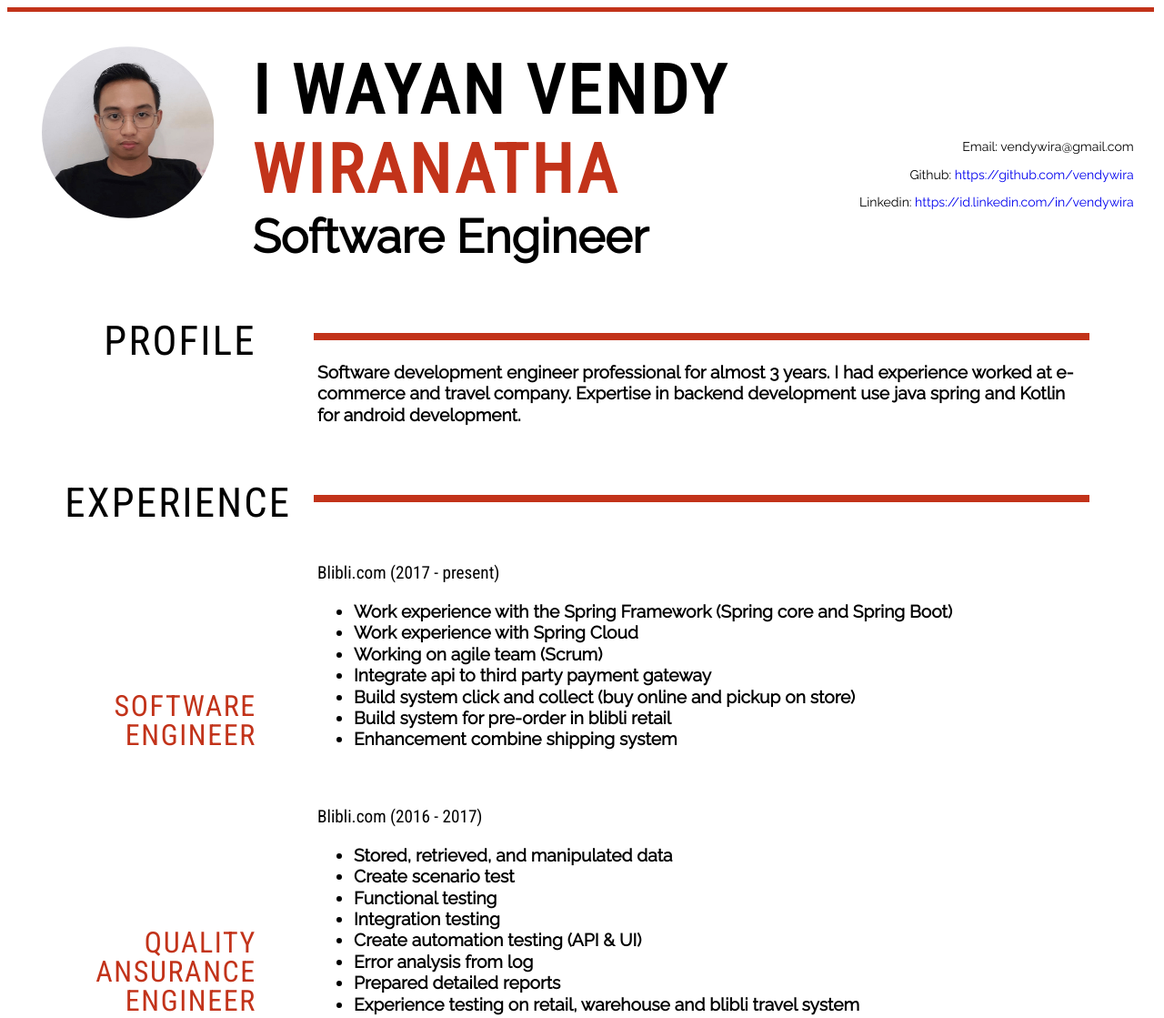
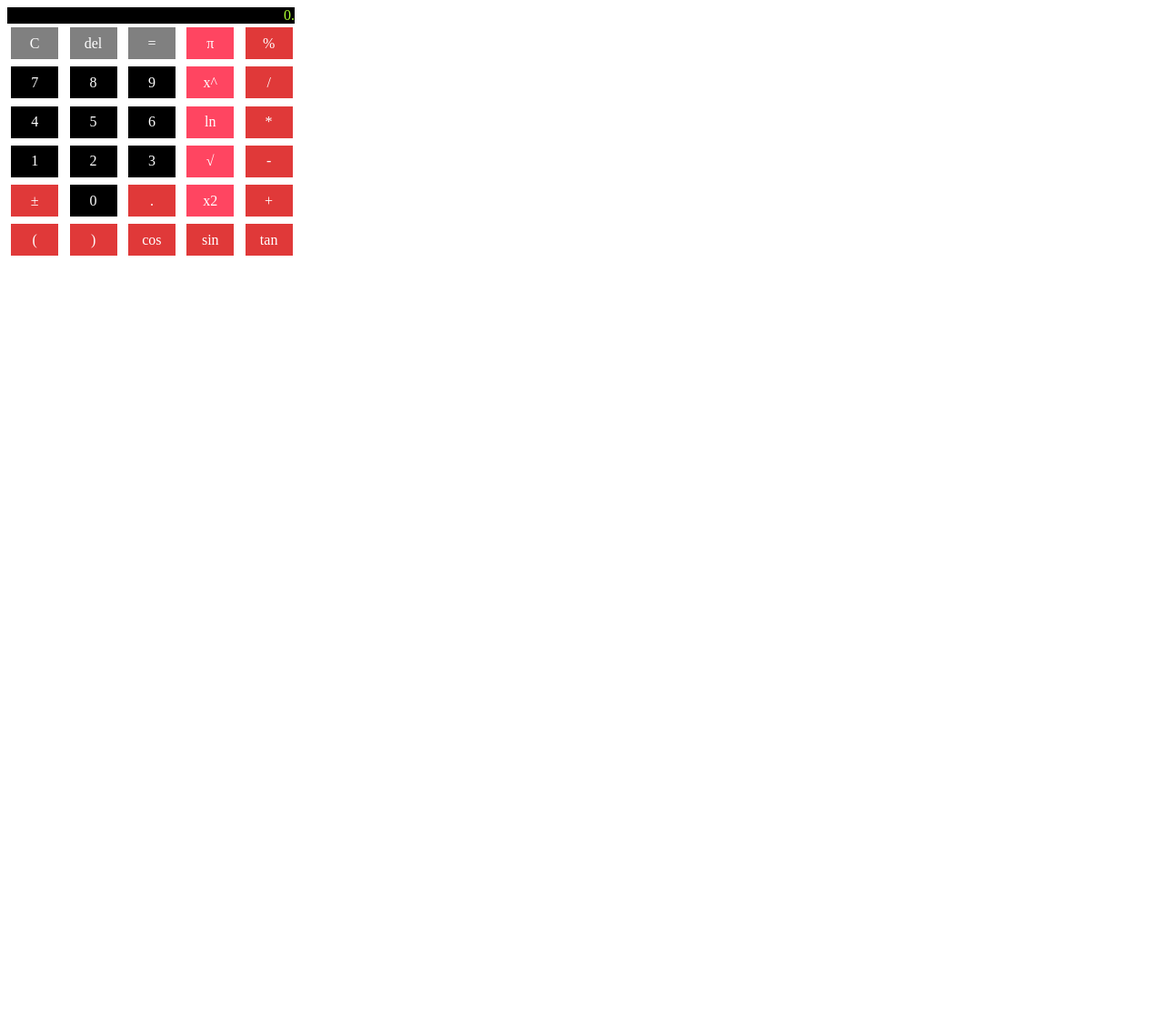
Before and after one commit to vendywira/devc-basic-js, a plain HTML site: page src/index.html in a window 1280 px wide. Shown: the top 1119 px of the page at 91% size. After the commit the page ends 800 px from the top, so only its background shows below. Drawn offline with Linux system fonts and the light colour scheme.

Commit message:
- add scss - add logic dom to define operator and number

```diff
--- a/src/assets/css/style.scss
+++ b/src/assets/css/style.scss
@@ -6,8 +6,10 @@ $red : #c2331a !default;
 $black : #000 !default;
 
 // font
-$raleway : "Raleway", sans-serif;
-$robotoCondesed: "Roboto Condensed", sans-serif;
+$raleway : "Raleway",
+sans-serif;
+$robotoCondesed: "Roboto Condensed",
+sans-serif;
 
 
 $singleGrid: 100/12;
@@ -56,131 +58,39 @@ $singleGrid: 100/12;
   &__md-12 {
     width: $singleGrid*12%;
   }
-
 }
 
-.element-header {
-  margin: 3%;
+.inline-block {
   display: inline-block;
+}
 
-  &__display_inline {
-    margin: 0px;
-    display: inline-block;
+.button {
+  padding: 2%;
+  height: 5%;
+  color: white;
+  margin: 1%;
+  text-align: center;
+
+  &--red {
+    background: rgb(224, 57, 57);
   }
 
-  &__line {
-    height: 5px;
-    background-color: $red;
-    width: 99.8%;
+  &--black {
+    background: #000;
   }
 
-  &__photo-profile {
-    width: 15%;
-    height: 15%;
-    border-radius: 50%;
+  &--orange {
+    background: #ff4561
   }
 
-  &__text {
-    font-family: $robotoCondesed;
-    text-transform: uppercase;
-    letter-spacing: 0.05em;
-    font-size: 5.8vw;
-    font-weight: 700;
-    margin-block-start: 0;
-    margin-block-end: 0;
-
-    &--black {
-      color: $black;
-    }
-
-    &--red {
-      color: $red;
-    }
-  }
-
-  &__job {
-    font-family: $raleway;
-    font-size: 4vw;
-    color: $black;
-    font-weight: bolder;
-    margin-block-start: 0;
-    margin-block-end: 0;
-  }
-
-  &__contact {
-    text-align: right;
-    font-size: 1.1vw;
-    font-family: $raleway;
-    float: right;
-    margin-right: 0px;
-    padding: 10% 2% 10% 0px;
+  &--grey {
+    background: grey;
   }
 }
 
-.element-body {
-  margin-right: 5%;
-  color: $black;
-  &__text {
-    &__title {
-      letter-spacing: 0.05em;
-      font-size: 3.5vw;
-      text-align: right;
-      text-transform: uppercase;
-      font-family: $robotoCondesed;
-      transform-origin: left top;
-      line-height: 1;
-      margin-left: 0px;
-      margin-block-end: 0px;
-      margin-block-start: 0px;
-      display: inline-block;
-      margin-left: 5%;
-
-      &--red {
-        font-size: 2.5vw;
-        color: $red;
-      }
-
-      &--bold {
-        font-weight: 500;
-        font-family: $robotoCondesed;
-        margin: 5% 0px 0px;
-      }
-    }
-
-    &__content {
-      display: inline-block;
-      font-family: Raleway, sans-serif;
-      font-size: 1.5vw;
-      line-height: 1.22;
-      word-wrap: break-word;
-      margin-block-start: 0px;
-      margin-block-end: 0px;
-      font-weight: bolder;
-    }
-  }
-
-  &__line {
-    height: 1%;
-    stroke-width: 3%;
-    display: inline-block;
-    position: absolute;
-    margin-block-start: 1%;
-    background-color: $red;
-  }
+.calculator__display {
+  height: 50%;
+  background-color: black;
+  color: greenyellow;
+  text-align: right;
 }
-
-.separate {
-  margin-top: 5%;
-}
-
-a {
-  text-decoration: none;
-}
-
-.footer {
-  margin-top: 20%;
-  display: block;
-  width: 99.8%;
-  height: 5px;
-  background-color: $red;
-}
--- /dev/null
+++ b/src/assets/js/app.js
@@ -0,0 +1,45 @@
+const scientific = document.querySelector('.scientific')
+const display = document.querySelector('.calculator__display')
+scientific.addEventListener('click', e => {
+  if (e.target.classList.contains('button')) {
+    const key = e.target
+    const action = key.getAttribute('action');
+    console.log(key);
+
+    if (!action) {
+      console.log('number key!')
+    }
+
+    if (action) {
+      actions(action)
+    }
+  }
+})
+
+let actions = action => {
+  switch (action) {
+    case 'clear':
+      clear()
+      break
+    case 'equal':
+      calculate()
+      break
+    case 'del':
+      del()
+      break
+    case 'phi':
+
+  }
+}
+
+let clear = () => {
+
+}
+
+let del = () => {
+
+}
+
+let calculate = () => {
+
+}
--- a/src/index.html
+++ b/src/index.html
@@ -1,5 +1,6 @@
 <!DOCTYPE html>
 <html lang="en">
+
 <head>
   <meta charset="UTF-8">
   <meta name="viewport" content="width=device-width, initial-scale=1.0">
@@ -7,105 +8,54 @@
   <title>Document</title>
   <link rel="stylesheet" href="assets/css/style.css">
 </head>
+
 <body>
-<div class="grid grid__md-12">
-  <div class="element-header__line">
-  </div>
-  <img class="grid grid__md-2 element-header element-header__photo-profile" src="assets/img/photo.jpg" alt="photo profile">
-  <div class="grid grid__md-6 element-header__display_inline">
-    <p class="element-header__text element-header__text--black">I Wayan Vendy</p>
-    <p class="element-header__text element-header__text--red">Wiranatha</p>
-    <p class="element-header__job">Software Engineer</p>
-  </div>
-  <div class="grid grid__md-3 __display_inline element-header__contact">
-    <p>Email: vendywira@gmail.com</p>
-    <p>Github: <a href="https://github.com/vendywira" target="blank" alt="github">https://github.com/vendywira</a></p>
-    <p>Linkedin: <a href="https://id.linkedin.com/in/vendywira" target="blank" alt="linkedin">https://id.linkedin.com/in/vendywira</a>
-    </p>
-  </div>
-</div>
-<div class="grid grid__md-12">
-  <div class="profile separate">
-    <p class="grid grid__md-2 element-body element-body__text element-body__text__title">Profile</p>
-    <div class="grid grid__md-8 element-body element-body__line">
+  <div class="scientific">
+    <div class="grid__md-3 calculator__display">0.</div>
+    <div class="grid__md-4">
+      <div class="grid__md-1 inline-block button button--grey" action="clear">C</div>
+      <div class="grid__md-1 inline-block button button--grey" action="del">del</div>
+      <div class="grid__md-1 inline-block button button--grey" action="equal">=</div>
+      <div class="grid__md-1 inline-block button button--orange" action="phi">&#960;</div>
+      <div class="grid__md-1 inline-block button button--red" action="percent">%</div>
     </div>
-    <div>
-      <div class="grid grid__md-2 element-body element-body__text__title element-body__text__title--red"></div>
-      <p class="grid grid__md-8 element-body element-body__text__content">
-        Software development engineer professional for almost 3 years.
-        I had experience worked at e-commerce and travel company.
-        Expertise in backend development use java spring and Kotlin for android development.
-      </p>
+    <div class="grid__md-4">
+      <div class="grid__md-1 inline-block button button--black">7</div>
+      <div class="grid__md-1 inline-block button button--black">8</div>
+      <div class="grid__md-1 inline-block button button--black">9</div>
+      <div class="grid__md-1 inline-block button button--orange" action="exp">x&#94;</div>
+      <div class="grid__md-1 inline-block button button--red" action="divide">/</div>
+    </div>
+    <div class="grid__md-4">
+      <div class="grid__md-1 inline-block button button--black"> 4 </div>
+      <div class="grid__md-1 inline-block button button--black"> 5 </div>
+      <div class="grid__md-1 inline-block button button--black"> 6 </div>
+      <div class="grid__md-1 inline-block button button--orange" action="ln">ln</div>
+      <div class="grid__md-1 inline-block button button--red" action="multiply">*</div>
+    </div>
+    <div class="grid__md-4">
+      <div class="grid__md-1 inline-block button button--black"> 1 </div>
+      <div class="grid__md-1 inline-block button button--black"> 2 </div>
+      <div class="grid__md-1 inline-block button button--black"> 3 </div>
+      <div class="grid__md-1 inline-block button button--orange" action="sqrt">&radic;</div>
+      <div class="grid__md-1 inline-block button button--red" action="subtract">-</div>
+    </div>
+    <div class="grid__md-4">
+      <div class="grid__md-1 inline-block button button--red" action="min">&#177</div>
+      <div class="grid__md-1 inline-block button button--black">0</div>
+      <div class="grid__md-1 inline-block button button--red" action="decimal">.</div>
+      <div class="grid__md-1 inline-block button button--orange" action="sqr">x&#50;</div>
+      <div class="grid__md-1 inline-block button button--red">+</div>
+    </div>
+    <div class="grid__md-4">
+      <div class="grid__md-1 inline-block button button--red" action="open-bracket">(</div>
+      <div class="grid__md-1 inline-block button button--red" action="close-bracket">)</div>
+      <div class="grid__md-1 inline-block button button--red" action="cos">cos</div>
+      <div class="grid__md-1 inline-block button button--red" action="sin">sin</div>
+      <div class="grid__md-1 inline-block button button--red" action="tan">tan</div>
     </div>
   </div>
-  <div class="experience separate">
-    <p class="grid grid__md-2 element-body element-body__text element-body__text__title" style="display:inline-block">Experience</p>
-    <div class="grid grid__md-8 element-body element-body__line"></div>
-    <div>
-      <div class="grid grid__md-2 element-body element-body__text__title element-body__text__title--red">Software Engineer</div>
-      <div class="grid grid__md-8 element-body element-body__text__content">
-        <p class="element-body element-body__text__title--bold">Blibli.com (2017 - present)</p>
-        <ul>
-          <li>Work experience with the Spring Framework (Spring core and Spring Boot)</li>
-          <li>Work experience with Spring Cloud</li>
-          <li>Working on agile team (Scrum)</li>
-          <li>Integrate api to third party payment gateway</li>
-          <li>Build system click and collect (buy online and pickup on store)</li>
-          <li>Build system for pre-order in blibli retail</li>
-          <li>Enhancement combine shipping system</li>
-        </ul>
-      </div>
-      <div class="grid grid__md-2 element-body element-body__text__title element-body__text__title--red">Quality Ansurance Engineer</div>
-      <div class="grid grid__md-8 element-body element-body__text__content">
-        <p class="element-body element-body__text__title--bold">Blibli.com (2016 - 2017)</p>
-        <ul>
-          <li>Stored, retrieved, and manipulated data</li>
-          <li>Create scenario test</li>
-          <li>Functional testing</li>
-          <li>Integration testing</li>
-          <li>Create automation testing (API & UI)</li>
-          <li>Error analysis from log</li>
-          <li>Prepared detailed reports</li>
-          <li>Experience testing on retail, warehouse and blibli travel system</li>
-        </ul>
-      </div>
-    </div>
-  </div>
-  <div class="skill separate">
-    <p class="grid grid__md-2 element-body element-body__text element-body__text__title" style="display:inline-block">Skill</p>
-    <div class="grid grid__md-8 element-body element-body__line"></div>
-    <div>
-      <div class="grid grid__md-2 element-body element-body__text__title element-body__text__title--red"></div>
-      <div class="grid grid__md-8 element-body element-body__text__content">
-        <ul>
-          <li>Experience on implement OOP, functional and reactive programming</li>
-          <li>Have knowledge about design pattern and best practice</li>
-          <li>Understand SOLID principle concept</li>
-          <li>Troubleshooting and analytic skills</li>
-          <li>Design and develop REST API</li>
-          <li>Develop micro-service system</li>
-          <li>Experience on use JPA, MongoDB, PostgreSQL, Redis, Kafka and Rabbit Mq</li>
-          <li>Android development</li>
-          <li>Experience use Docker</li>
-          <li>Experience on TDD, BDD, CI/CD</li>
-          <li>Experience use Linux CLI</li>
-        </ul>
-      </div>
-    </div>
-  </div>
-  <div class="education separate">
-    <p class="grid grid__md-2 element-body element-body__text__title" style="display:inline-block">Education</p>
-    <div class="grid grid__md-8 element-body element-body__line"></div>
-    <div>
-      <div class="grid grid__md-2 element-body element-body__text__title element-body__text__title--red">
-        Bachelor Computer
-      </div>
-      <div class="grid grid__md-8 element-body element-body__text__content">
-        <p class="element-body__text__title--bold">Brawijaya University Malang (2012 - 2016)</p>
-      </div>
-    </div>
-  </div>
-</div>
-<div class="footer"></div>
+  <script src="./assets/js/app.js"></script>
 </body>
+
 </html>
```
Also changed, not shown: src/assets/css/style.css.
